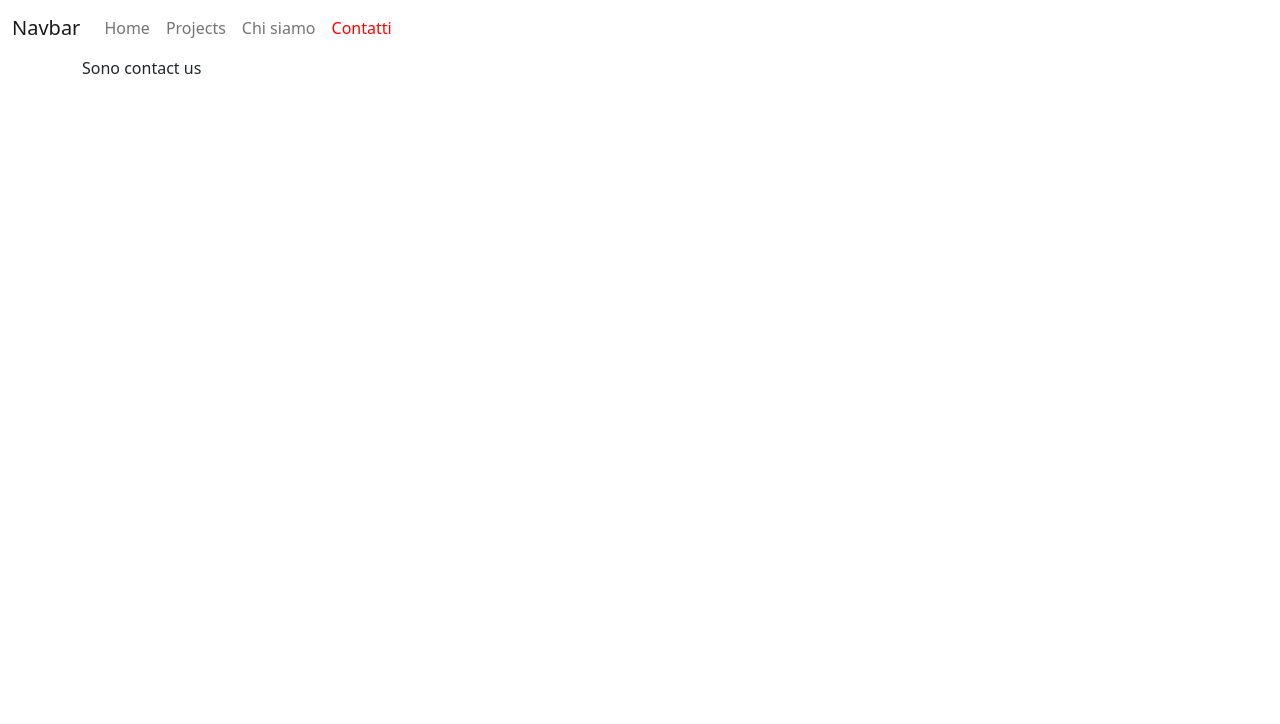
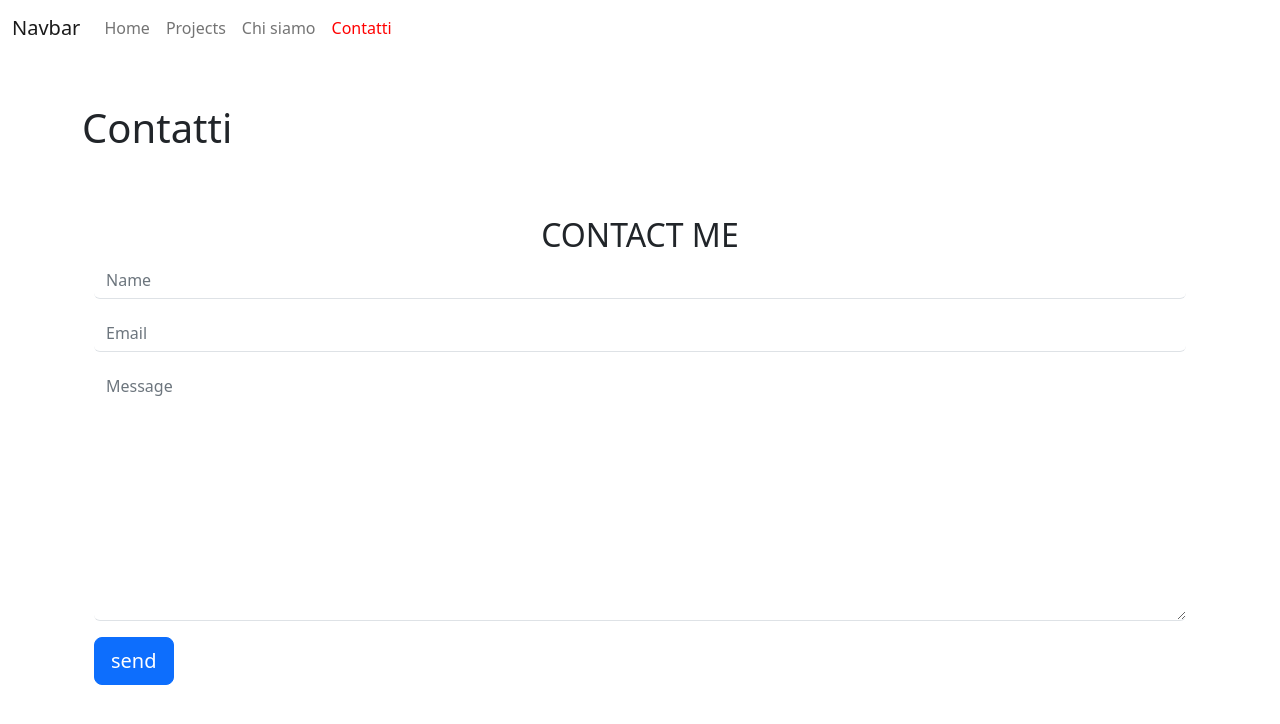
Before and after one commit to BarrioTropical/laravel-vue-router, a Vue app: page /contact-us in a window 1280 px wide. Shown: the top 724 px of the page. Built offline with nearby package versions, Linux system fonts and the light colour scheme.

Commit message:
create contact form Lead Controller
Signed-off-by: “BarrioTropical” <“barrio>

```diff
--- /dev/null
+++ b/src/components/ContactForm.vue
@@ -0,0 +1,81 @@
+<template>
+    <section class="contact_me py-5">
+        <div class="inner-wrapper">
+            <div class="container-fluid text-center">
+                <h2 class="text-uppercase">contact me</h2>
+                <div class="row">
+                    <form class="col-12 text-start" @submit.prevent="sendForm()">
+                        <div class="mb-3">
+                            <input class="border-0 border-bottom form-control"
+                                type="text" name="name" id="name" placeholder="Name" v-model="name" :class="{'is-invalid': errors.name}" required>
+                            <p v-for="(error,index) in errors.name" :key="index" class="invalid-feedback">
+                            {{ error }}
+                            </p>
+                        </div>
+                        <div class="mb-3">
+                            <input class="border-0 border-bottom form-control"
+                                type="text" name="email" id="email" placeholder="Email" v-model="email" :class="{'is-invalid': errors.email}" required>
+                                <p v-for="(error,index) in errors.email" :key="index" class="invalid-feedback">
+                            {{ error }}
+                            </p>
+                        </div>
+                        <div class="mb-3">
+                            <textarea class="border-0 border-bottom form-control"
+                               name="message" id="message" cols="30"
+                                rows="10" placeholder="Message" v-model="message" :class="{'is-invalid': errors.message}" required></textarea>
+                                <p v-for="(error,index) in errors.message" :key="index" class="invalid-feedback">
+                            {{ error }}
+                            </p>
+                        </div>
+                        <button class="btn btn-lg btn-primary text-white" type="submit" :disabled="loading">{{loading ? 'Sending...' : 'send'}}</button>
+                    </form>
+                </div>
+            </div>
+        </div>
+    </section>
+</template>
+
+<script>
+import axios from 'axios';
+import {store} from '../store';
+    export default {
+        name: 'ContactForm',
+        data(){
+            return {
+                store,
+                name: '',
+                email: '',
+                message: '',
+                success: false,
+                errors: {},
+                loading: false,
+            }
+        },
+        methods: {
+            sendForm(){
+                this.loading = true;
+                const data = {
+                    name: this.name,
+                    email: this.email,
+                    message: this.message
+                }
+                axios.post(`${this.store.apiBaseUrl}/contacts`, data).then((response)=>{
+                    console.log(response.data);
+                    this.success = response.data.success;
+                    if(!success){
+                        this.errors = response.data.errors;
+                        console.log(this.errors);
+                    }else{
+                        this.name = '';
+                        this.email = '';
+                        this.message = '';
+                    }
+                    this.loading = false;
+                });
+            }
+        }
+    }
+</script>
+
+<style lang="scss" scoped>
+</style>
--- a/src/pages/ContactUs.vue
+++ b/src/pages/ContactUs.vue
@@ -1,12 +1,23 @@
 <template>
-    <div>
-        Sono contact us
+    <section>
+    <div class="row">
+        <div class="col-12">
+        <h1 class="mt-5 mb-3">
+        Contatti
+        </h1>
+        <ContactForm />
+        </div>
     </div>
+    </section>
 </template>
 
 <script>
+import ContactForm from '../components/ContactForm.vue';
     export default {
-        name: 'ContactUs'
+        name: 'ContactUs',
+        components: {
+            ContactForm
+        }
     }
 </script>
 
```
